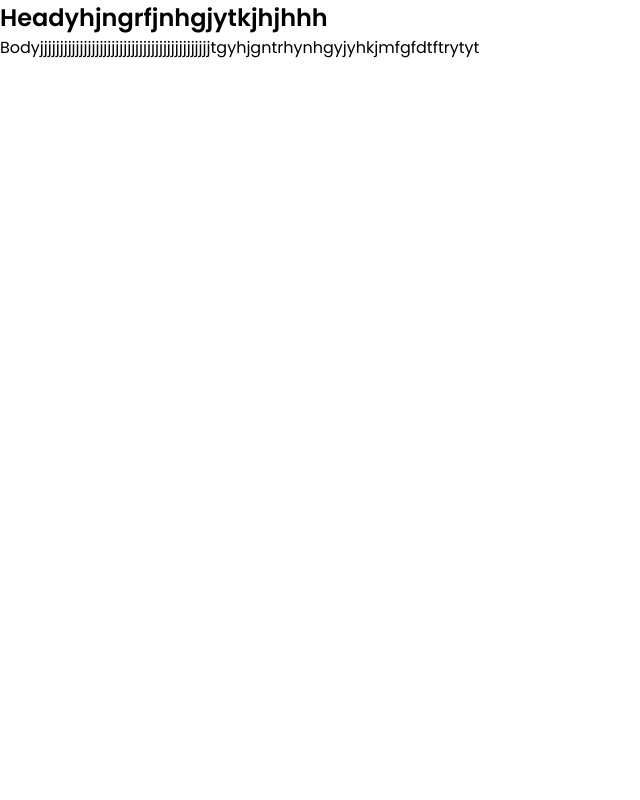
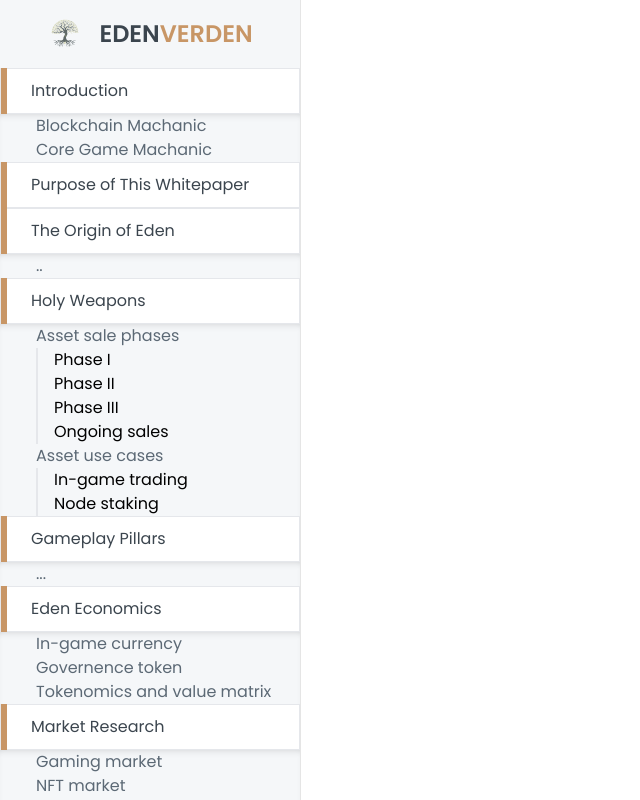
Before and after one commit to EdenArt-Dev/ed-vue, a Vue app: page / in a window 1280 px wide. Shown: the whole page, without its empty margins (0-640 px from the left). Built offline with nearby package versions, Linux system fonts and the light colour scheme.

Commit message:
ED-53 feat: base-sidebar

```diff
--- a/src/App.vue
+++ b/src/App.vue
@@ -58,4 +58,26 @@ export default {
 // Extra large devices (large desktops, 1200px and up)
 @media screen and (min-width: 1200px) {
 }
+
+// width
+::-webkit-scrollbar {
+  width: 9px;
+  height: 9px;
+}
+// Track
+::-webkit-scrollbar-track {
+  box-shadow: inset 0 0 6px #cbd2d9;
+  border-radius: 10px;
+}
+
+// Handle
+::-webkit-scrollbar-thumb {
+  background: #cbd2d9;
+  border-radius: 10px;
+}
+
+// Handle on hover
+::-webkit-scrollbar-thumb:hover {
+  background: #cbd2d9;
+}
 </style>
--- a/src/assets/styles/scss/eden-whitepaper.scss
+++ b/src/assets/styles/scss/eden-whitepaper.scss
@@ -18,3 +18,10 @@ $fw-300: 300;
 $font-semi-bold: $fw-600;
 $font-regular: $fw-400;
 $font-light: $fw-300;
+.shadow-top {
+    box-shadow: inset 0px 5px 10px -7px rgba(0, 0, 0, 0.25);
+}
+
+.shadow-right {
+    box-shadow: 1px 0px 0px #E5E5E5;
+}
--- /dev/null
+++ b/src/components/whitepaper/base/BaseSidebar.vue
@@ -0,0 +1,231 @@
+<template>
+  <div class="tw-w-3/4 sm:tw-w-300px tw-h-screen tw-overflow-y-auto tw-bg-secondary-white shadow-right">
+    <div
+      class="tw-flex tw-justify-center tw-items-center tw-pt-16px tw-mb-16px tw-font-semibold tw-text-head-mobile sm:tw-text-head-web"
+    >
+      <img :src="logo" class="tw-w-36px tw-h-36px" />
+      <label class="tw-ml-16px tw-text-primary-black">EDEN</label
+      ><label class="tw-text-primary-brown">VERDEN</label>
+    </div>
+
+    <div v-for="(menu, indexOfMenu) in menus" :key="indexOfMenu">
+      <div class="tw-font-body-mobile sm:font-body-web">
+        <div
+          class="tw-h-46px tw-border tw-flex tw-items-center tw-bg-fff-white"
+        >
+          <div class="tw-w-6px tw-h-46px tw-bg-primary-brown"></div>
+          <label class="tw-text-primary-black tw-ml-24px">{{
+            menu.title
+          }}</label>
+        </div>
+
+        <div class="shadow-top">
+          <div
+            v-for="(subMenu, indexOfSubMenu) in menu.subMenu"
+            :key="indexOfSubMenu"
+          >
+            <label class="tw-text-secondary-black tw-ml-36px">{{
+              subMenu.title
+            }}</label>
+
+            <div class="tw-flex">
+              <div
+                v-if="subMenu.childSubMenu.length > 0"
+                class="tw-ml-36px tw-h-auto tw-border tw-bg-secondary-grey"
+              ></div>
+
+              <div class="tw-flex-col">
+                <div
+                  v-for="(
+                    childSubMenu, indexOfChildSubMenu
+                  ) in subMenu.childSubMenu"
+                  :key="indexOfChildSubMenu"
+                >
+                  <label class="tw-ml-16px">{{ childSubMenu.title }}</label>
+                </div>
+              </div>
+            </div>
+          </div>
+        </div>
+      </div>
+    </div>
+  </div>
+</template>
+
+<script>
+export default {
+  name: "BaseSidebar",
+  data() {
+    return {
+      logo: require("../../../assets/svgs/eden-logo-v01.svg"),
+      menus: [
+        {
+          title: "Introduction",
+          path: "/introduction",
+          subMenu: [
+            {
+              title: "Blockchain Machanic",
+              path: "/introduction/blockchain-machanic",
+              childSubMenu: [],
+            },
+            {
+              title: "Core Game Machanic",
+              path: "/introduction/core-game-machanic",
+              childSubMenu: [],
+            },
+          ],
+        },
+        {
+          title: "Purpose of This Whitepaper",
+          path: "/purpose-of-this-whitepaper",
+          subMenu: [],
+        },
+        {
+          title: "The Origin of Eden",
+          path: "/the-origin-of-eden",
+          subMenu: [
+            {
+              title: "..",
+              path: "/the-origin-of-eden/..",
+              childSubMenu: [],
+            },
+          ],
+        },
+        {
+          title: "Holy Weapons",
+          path: "/holy-weapons",
+          subMenu: [
+            {
+              title: "Asset sale phases",
+              path: "/holy-weapons/asset-sale-phases",
+              childSubMenu: [
+                {
+                  title: "Phase I",
+                  path: "/holy-weapons/asset-sale-phases/phase-1",
+                },
+                {
+                  title: "Phase II",
+                  path: "/holy-weapons/asset-sale-phases/phase-2",
+                },
+                {
+                  title: "Phase III",
+                  path: "/holy-weapons/asset-sale-phases/phase-3",
+                },
+                {
+                  title: "Ongoing sales",
+                  path: "/holy-weapons/asset-sale-phases/ongoing-sales",
+                },
+              ],
+            },
+            {
+              title: "Asset use cases",
+              path: "/holy-weapons/asset-use-cases",
+              childSubMenu: [
+                {
+                  title: "In-game trading",
+                  path: "/holy-weapons/asset-use-cases/phase-1",
+                },
+                {
+                  title: "Node staking",
+                  path: "/holy-weapons/asset-use-cases/node-staking",
+                },
+              ],
+            },
+          ],
+        },
+        {
+          title: "Gameplay Pillars",
+          path: "/gameplay-pillars",
+          subMenu: [
+            {
+              title: "...",
+              path: "/gameplay-pillars/...",
+              childSubMenu: [],
+            },
+          ],
+        },
+        {
+          title: "Eden Economics",
+          path: "/eden-economics",
+          subMenu: [
+            {
+              title: "In-game currency",
+              path: "/eden-economics/in-game-currency",
+              childSubMenu: [],
+            },
+            {
+              title: "Governence token",
+              path: "/eden-economics/governence-token",
+              childSubMenu: [],
+            },
+            {
+              title: "Tokenomics and value matrix",
+              path: "/eden-economics/tokenomics-and-value-matrix",
+              childSubMenu: [],
+            },
+          ],
+        },
+        {
+          title: "Market Research",
+          path: "/market-research",
+          subMenu: [
+            {
+              title: "Gaming market",
+              path: "/market-research/gaming-market",
+              childSubMenu: [],
+            },
+            {
+              title: "NFT market",
+              path: "/market-research/nft-market",
+              childSubMenu: [],
+            },
+            {
+              title: "Competitive analysis",
+              path: "/market-research/competitive-analysis",
+              childSubMenu: [],
+            },
+          ],
+        },
+        {
+          title: "Technologies",
+          path: "/technologies",
+          subMenu: [
+            {
+              title: "Blockchain technologies",
+              path: "/technologies/blockchain-technologies",
+              childSubMenu: [],
+            },
+            {
+              title: "NFT market",
+              path: "/technologies/game-technologies",
+              childSubMenu: [],
+            },
+          ],
+        },
+        {
+          title: "Vision",
+          path: "/vision",
+          subMenu: [],
+        },
+        {
+          title: "Conclusion",
+          path: "/conclusion",
+          subMenu: [],
+        },
+        {
+          title: "Partner",
+          path: "/partner",
+          subMenu: [],
+        },
+        {
+          title: "Eden Community",
+          path: "/eden communityr",
+          subMenu: [],
+        },
+      ],
+    }
+  },
+}
+</script>
+
+<style lang="scss" scoped></style>
--- /dev/null
+++ b/src/layouts/whitepaper/LayoutSidebarNavbar.vue
@@ -0,0 +1,9 @@
+<template></template>
+
+<script>
+export default {
+  name: "LayoutSidebarNavbar",
+}
+</script>
+
+<style lang="scss" scoped></style>
--- a/src/views/Home.vue
+++ b/src/views/Home.vue
@@ -1,14 +1,14 @@
 <template>
   <div class="">
-    <label class="font-head">Headyhjngrfjnhgjytkjhjhhh</label> <br>
-    <label class="font-body">Bodyjjjjjjjjjjjjjjjjjjjjjjjjjjjjjjjjjjjjjjjjjjjtgyhjgntrhynhgyjyhkjmfgfdtftrytyt</label>
+    <base-sidebar></base-sidebar>
   </div>
 </template>
 
 <script>
+import BaseSidebar from '../components/whitepaper/base/BaseSidebar.vue'
 export default {
   name: "Home",
-  components: {},
+  components: {BaseSidebar},
 }
 </script>
 
--- a/tailwind.config.js
+++ b/tailwind.config.js
@@ -1,15 +1,27 @@
 module.exports = {
     prefix: 'tw-',
-    purge: [],
+    purge: ['./index.html', './src/**/*.{vue,js,ts,jsx,tsx}'],
     darkMode: false, // or 'media' or 'class'
     theme: {
         extend: {
+            fontSize: {
+                'head-web': '24px',
+                'body-web': '16px',
+                'small-web': '12px',
+
+                'head-mobile': '20px',
+                'body-mobile': '12px',
+                'small-mobile': '8px',
+            },
             colors: {
                 'primary-black': '#3B454E',
                 'secondary-black': '#5C6975',
 
                 'primary-grey': '#8899A8',
                 'secondary-grey': '#D3DCE4',
+
+                'primary-brown': '#C89666',
+                'secondary-brown': '#E1B382',
 
                 'primary-white': '#ECEFF1',
                 'secondary-white': '#F5F7F9',
@@ -19,15 +31,21 @@ module.exports = {
             },
 
             spacing: {
-
+                '16px': '16px',
+                '24px': '24px',
+                '36px': '36px',
+                '60px': '60px',
             },
 
             width: {
-
+                '6px': '6px',
+                '36px': '36px',
+                '300px': '300px',
             },
 
             height: {
-
+                '36px': '36px',
+                '46px': '46px',
             },
 
         },
```
Also changed, not shown: src/assets/svgs/eden-logo-v01.svg (renamed from src/assets/svgs/Eden Logo-01.svg).
